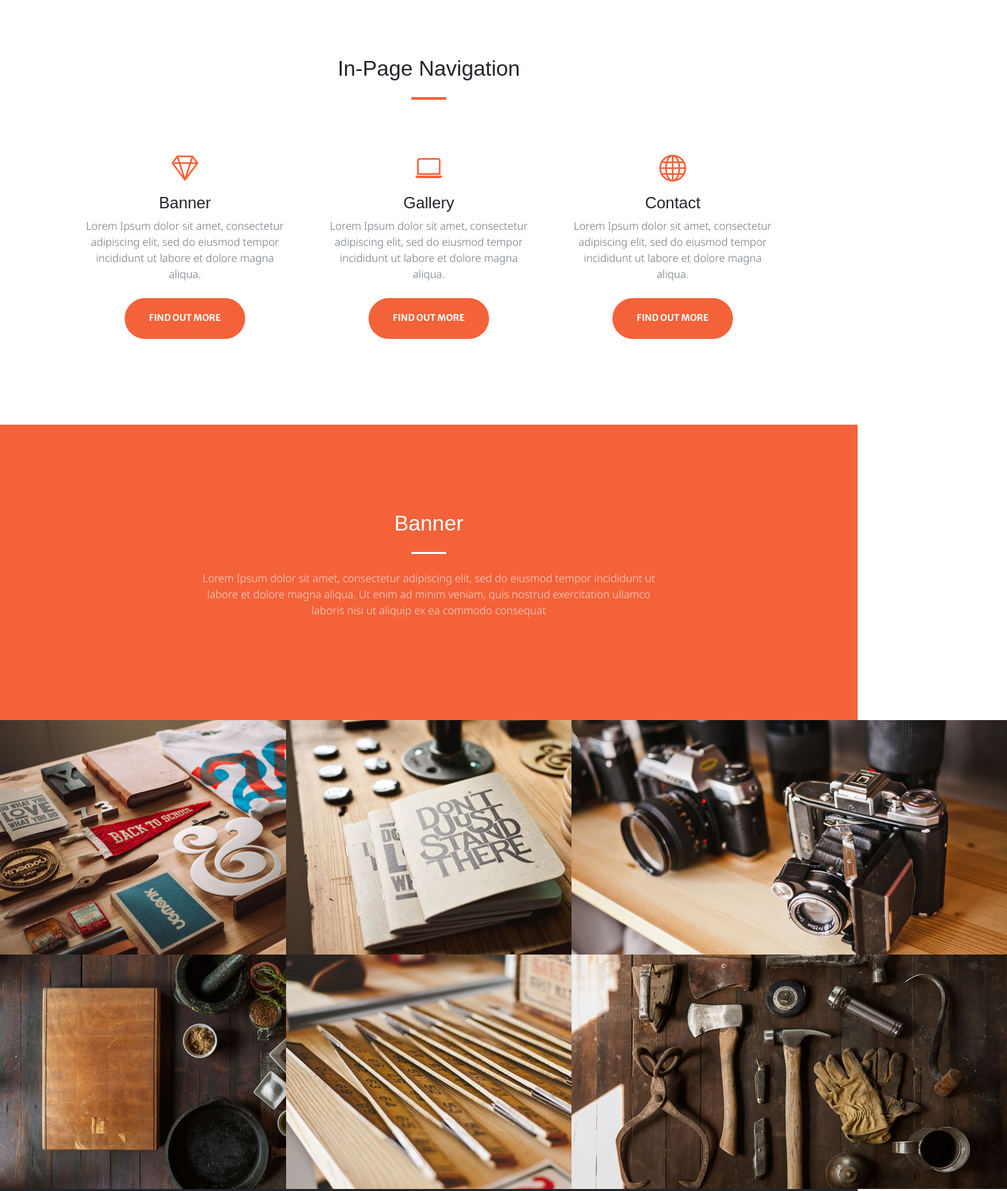
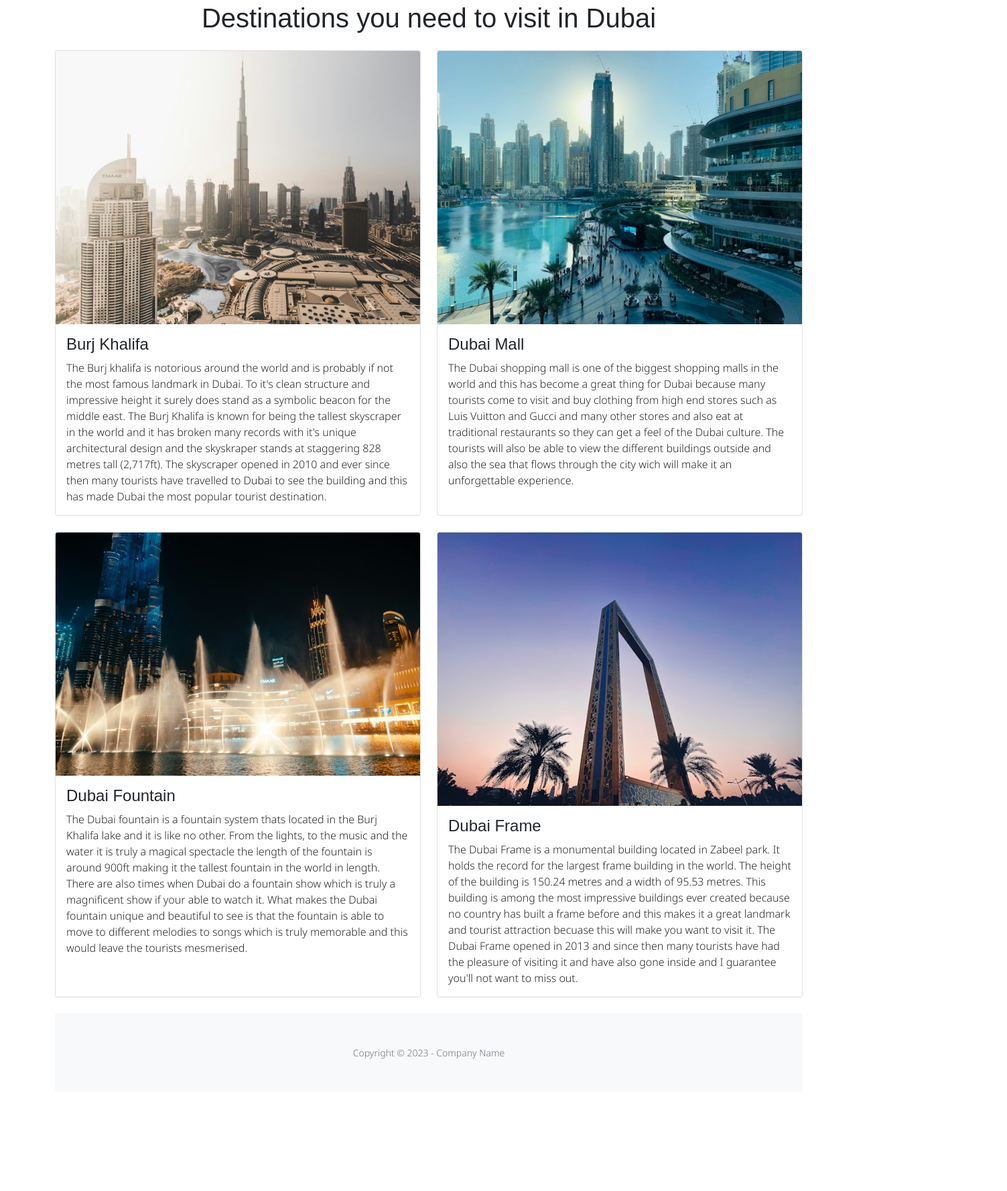
Before and after one commit to Robell426/narrative-website-robel-new, a plain HTML site: page page-three.html in a window 1280 px wide. Shown: the part 845-2623 px from the top of the page at 67% size, 1503 px wide, since content can reach past the window. After the commit the page ends 2475 px from the top, so only its background shows below. Drawn offline with nearby package versions, Linux system fonts and the light colour scheme; some packages are replaced by stand-ins of ours; a script that the page names is missing; a web font is replaced by a local one.

Commit message:
commit to master
added images and also added descriptions on each box

```diff
--- a/page-three.html
+++ b/page-three.html
@@ -46,141 +46,68 @@
                         <hr class="divider" />
                     </div>
                     <div class="col-lg-8 align-self-baseline">
-                        <p class="text-white-75 mb-5">Lorem Ipsum dolor sit amet, consectetur adipiscing elit, sed do eiusmod tempor incididunt ut labore et dolore magna aliqua.</p>
+                        <p class="text-white-75 mb-5">Dubai's destinations are very captivating and attract our attention which shows how amazing they are and how much of a hold it has on the people.</p>
                     </div>
                 </div>
             </div>
         </header>
 
-        <!-- Services-->
-        <section class="page-section" id="services">
-            <div class="container px-4 px-lg-5">
-                <h2 class="text-center mt-0">In-Page Navigation</h2>
-                <hr class="divider" />
-                <div class="row gx-3 gx-lg-5">
-                    <div class="col-lg-4 col-md-6 text-center">
-                        <div class="mt-5">
-                            <div class="mb-2"><i class="bi-gem fs-1 text-primary"></i></div>
-                            <h3 class="h4 mb-2">Banner</h3>
-                            <p class="text-muted mb-4">Lorem Ipsum dolor sit amet, consectetur adipiscing elit, sed do eiusmod tempor incididunt ut labore et dolore magna aliqua.</p>
-                            <a class="btn btn-primary btn-xl" href="#about">Find Out More</a>
-                        </div>
-                    </div>
-                    <div class="col-lg-4 col-md-6 text-center">
-                        <div class="mt-5">
-                            <div class="mb-2"><i class="bi-laptop fs-1 text-primary"></i></div>
-                            <h3 class="h4 mb-2">Gallery</h3>
-                            <p class="text-muted mb-4">Lorem Ipsum dolor sit amet, consectetur adipiscing elit, sed do eiusmod tempor incididunt ut labore et dolore magna aliqua.</p>
-                            <a class="btn btn-primary btn-xl" href="#portfolio">Find Out More</a>
-                        </div>
-                    </div>
-                    <div class="col-lg-4 col-md-6 text-center">
-                        <div class="mt-5">
-                            <div class="mb-2"><i class="bi-globe fs-1 text-primary"></i></div>
-                            <h3 class="h4 mb-2">Contact</h3>
-                            <p class="text-muted mb-4">Lorem Ipsum dolor sit amet, consectetur adipiscing elit, sed do eiusmod tempor incididunt ut labore et dolore magna aliqua.</p>
-                            <a class="btn btn-primary btn-xl" href="#contact">Find Out More</a>
+
+<!-- Page Content Two Column Snippet -->
+<div class="container mt-5">
+
+    <!-- Page Heading -->
+    <h1 class="my-4">Destinations you need to visit in Dubai</h1>
+
+    <div class="row">
+      <div class="col-lg-6 mb-4">
+        <div class="card h-100">
+        <img class="card-img-top" src="assets/img/destination.2.jpg" alt="An image of the Burj khalifa">
+          <div class="card-body">
+            <h4 class="card-title">
+              Burj Khalifa
+            </h4>
+            <p class="card-text">The Burj khalifa is notorious around the world and is probably if not the most famous landmark in Dubai. To it's clean structure and impressive height it surely does stand as a symbolic beacon for the middle east. The Burj Khalifa is known for being the tallest skyscraper in the world and it has broken many records
+                with it's unique architectural design and the skyskraper stands at staggering 828 metres tall (2,717ft). The skyscraper opened in 2010 and ever since then many tourists have travelled to Dubai to see the building and this has made Dubai the most popular tourist destination.</p>
           </div>
         </div>
       </div>
-            </div>
-        </section>
-
-        <!-- About-->
-        <section class="page-section bg-primary" id="about">
-            <div class="container px-4 px-lg-5">
-                <div class="row gx-4 gx-lg-5 justify-content-center">
-                    <div class="col-lg-8 text-center">
-                        <h2 class="text-white mt-0">Banner</h2>
-                        <hr class="divider divider-light" />
-                        <p class="text-white-75 mb-4">Lorem Ipsum dolor sit amet, consectetur adipiscing elit, sed do eiusmod tempor incididunt ut labore et dolore magna aliqua. Ut enim ad minim veniam, quis nostrud exercitation ullamco laboris nisi ut aliquip ex ea commodo consequat</p>
+      <div class="col-lg-6 mb-4">
+        <div class="card h-100">
+            <img class="card-img-top" src="assets/img/Dubaimall.1.jpg" alt="An image of the Dubai mall">
+          <div class="card-body">
+            <h4 class="card-title">
+              Dubai Mall
+            </h4>
+            <p class="card-text">The Dubai shopping mall is one of the biggest shopping malls in the world and this has become a great thing for Dubai because many tourists come to visit and buy clothing from high end stores such as Luis Vuitton and Gucci and many other stores and also eat at traditional restaurants so they can get a feel of the Dubai culture. The tourists will also be able to view the different buildings outside and also the sea that flows through the city wich will make it an unforgettable experience. </p>
           </div>
         </div>
       </div>
-        </section>
-
-        <!-- Portfolio-->
-        <div id="portfolio">
-            <div class="container-fluid p-0">
-                <div class="row g-0">
-                    <div class="col-lg-4 col-sm-6">
-                        <a class="portfolio-box" href="assets/img/portfolio/fullsize/1.jpg" title="Project Name">
-                            <img class="img-fluid" src="assets/img/portfolio/thumbnails/1.jpg" alt="..." />
-                            <div class="portfolio-box-caption">
-                                <div class="project-category text-white-50">Category</div>
-                                <div class="project-name">Project Name</div>
-                            </div>
-                        </a>
-                    </div>
-                    <div class="col-lg-4 col-sm-6">
-                        <a class="portfolio-box" href="assets/img/portfolio/fullsize/2.jpg" title="Project Name">
-                            <img class="img-fluid" src="assets/img/portfolio/thumbnails/2.jpg" alt="..." />
-                            <div class="portfolio-box-caption">
-                                <div class="project-category text-white-50">Category</div>
-                                <div class="project-name">Project Name</div>
-                            </div>
-                        </a>
-                    </div>
-                    <div class="col-lg-4 col-sm-6">
-                        <a class="portfolio-box" href="assets/img/portfolio/fullsize/3.jpg" title="Project Name">
-                            <img class="img-fluid" src="assets/img/portfolio/thumbnails/3.jpg" alt="..." />
-                            <div class="portfolio-box-caption">
-                                <div class="project-category text-white-50">Category</div>
-                                <div class="project-name">Project Name</div>
-                            </div>
-                        </a>
-                    </div>
-                    <div class="col-lg-4 col-sm-6">
-                        <a class="portfolio-box" href="assets/img/portfolio/fullsize/4.jpg" title="Project Name">
-                            <img class="img-fluid" src="assets/img/portfolio/thumbnails/4.jpg" alt="..." />
-                            <div class="portfolio-box-caption">
-                                <div class="project-category text-white-50">Category</div>
-                                <div class="project-name">Project Name</div>
-                            </div>
-                        </a>
-                    </div>
-                    <div class="col-lg-4 col-sm-6">
-                        <a class="portfolio-box" href="assets/img/portfolio/fullsize/5.jpg" title="Project Name">
-                            <img class="img-fluid" src="assets/img/portfolio/thumbnails/5.jpg" alt="..." />
-                            <div class="portfolio-box-caption">
-                                <div class="project-category text-white-50">Category</div>
-                                <div class="project-name">Project Name</div>
-                            </div>
-                        </a>
-                    </div>
-                    <div class="col-lg-4 col-sm-6">
-                        <a class="portfolio-box" href="assets/img/portfolio/fullsize/6.jpg" title="Project Name">
-                            <img class="img-fluid" src="assets/img/portfolio/thumbnails/6.jpg" alt="..." />
-                            <div class="portfolio-box-caption p-3">
-                                <div class="project-category text-white-50">Category</div>
-                                <div class="project-name">Project Name</div>
-                            </div>
-                        </a>
+      <div class="col-lg-6 mb-4">
+        <div class="card h-100">
+          <img class="card-img-top" src="assets/img/Dubaifountain.2.jpg" alt="An image of the Dubai fountain">
+          <div class="card-body">
+            <h4 class="card-title">
+              Dubai Fountain
+            </h4>
+            <p class="card-text">The Dubai fountain is a fountain system thats located in the Burj Khalifa lake and it is like no other. From the lights, to the music and the water it is truly a magical spectacle the length of the fountain is around 900ft making it the tallest fountain in the world in length. There are also times when Dubai do a fountain show which is truly a magnificent show if your able to watch it. What makes the Dubai fountain unique and beautiful to see is that the fountain is able to move to different melodies to songs which is truly memorable and this would leave the tourists mesmerised. </p>
           </div>
         </div>
       </div>
-        </div>
-        <!-- Call to action-->
-        <section class="page-section bg-dark text-white">
-            <div class="container px-4 px-lg-5 text-center">
-                <h2 class="mb-4">Banner</h2>
-            </div>
-        </section>
-        <!-- Contact-->
-        <section class="page-section" id="contact">
-            <div class="container px-4 px-lg-5">
-                <div class="row gx-4 gx-lg-5 justify-content-center">
-                    <div class="col-lg-8 col-xl-6 text-center">
-                        <h2 class="mt-0">Let's Get In Touch!</h2>
-                        <hr class="divider" />
-                        <p class="text-muted mb-5">Ready to start your next project with us? Send us a messages and we will get back to you as soon as possible!</p>
+      <div class="col-lg-6 mb-4">
+        <div class="card h-100">
+          <img class="card-img-top" src="assets/img/Dubaiframe.3.jpg" alt="An image of the Dubai frame">
+          <div class="card-body">
+            <h4 class="card-title">
+              Dubai Frame
+            </h4>
+            <p class="card-text">The Dubai Frame is a monumental building located in Zabeel park. It holds the record for the largest frame building in the world. The height of the building is 150.24 metres and a width of 95.53 metres. This building is among the most impressive buildings ever created because no country has built a frame before and this makes it a great landmark and tourist attraction becuase this will make you want to visit it. The Dubai Frame opened in 2013 and since then many tourists have had the pleasure of visiting it and have also gone inside and I guarantee you'll not want to miss out.</p>
           </div>
         </div>
-        </section>
+      </div>
 
-
-
-
+    </div>
+    <!-- /.container -->
 
         <!-- Footer-->
         <footer class="bg-light py-5">
```
Also changed, not shown: page-two.html (+1 -2 lines), assets/img/Dubaifountain.2.jpg (added), assets/img/Dubaiframe.3.jpg (added), assets/img/Dubaimall.1.jpg (added), assets/img/destination.2.jpg (added), assets/jeshur-jacinto-b_oMlBq0VrQ-unsplash.jpg (added). Lines whose indentation alone changed are shown as unchanged.
